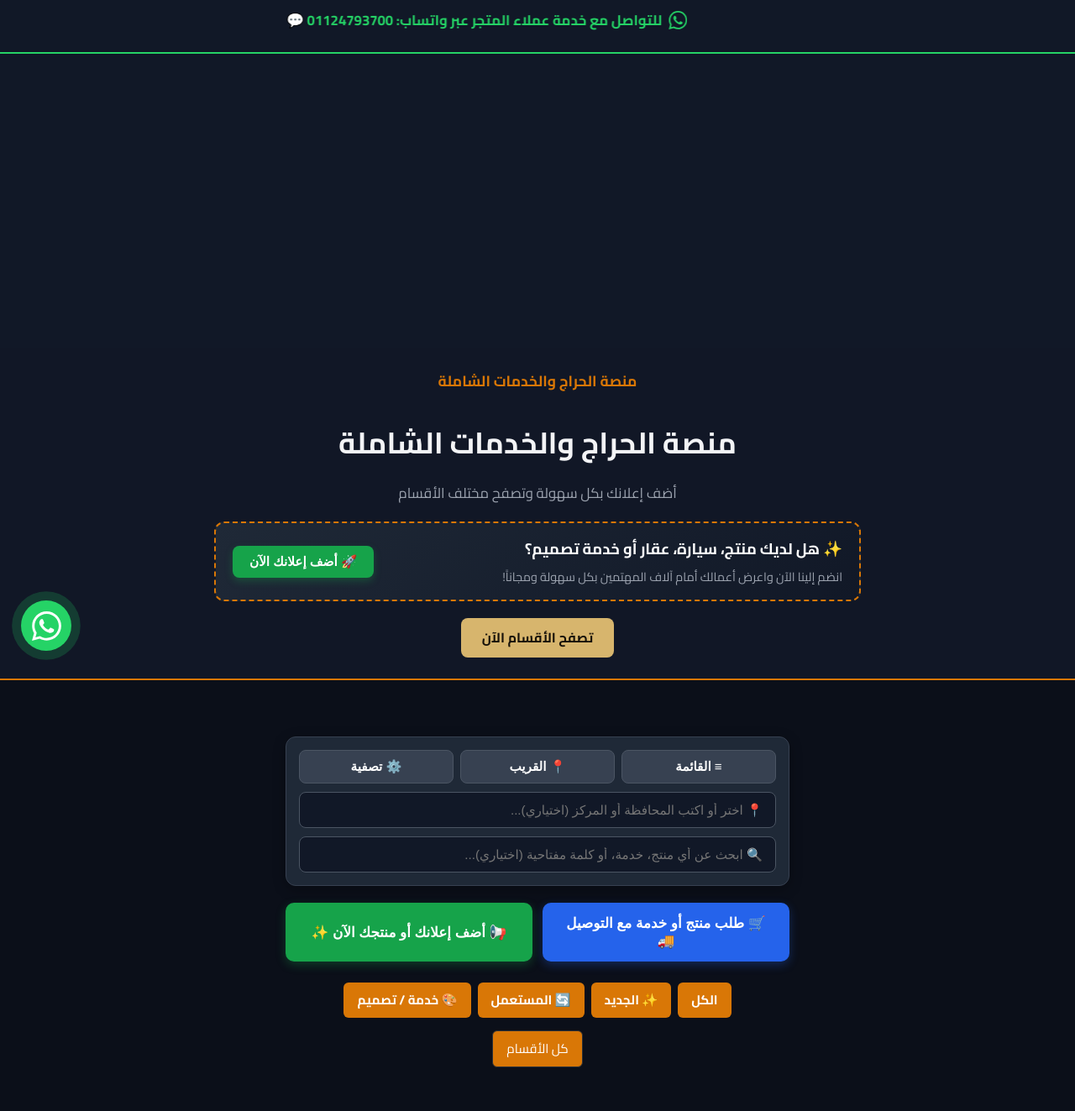
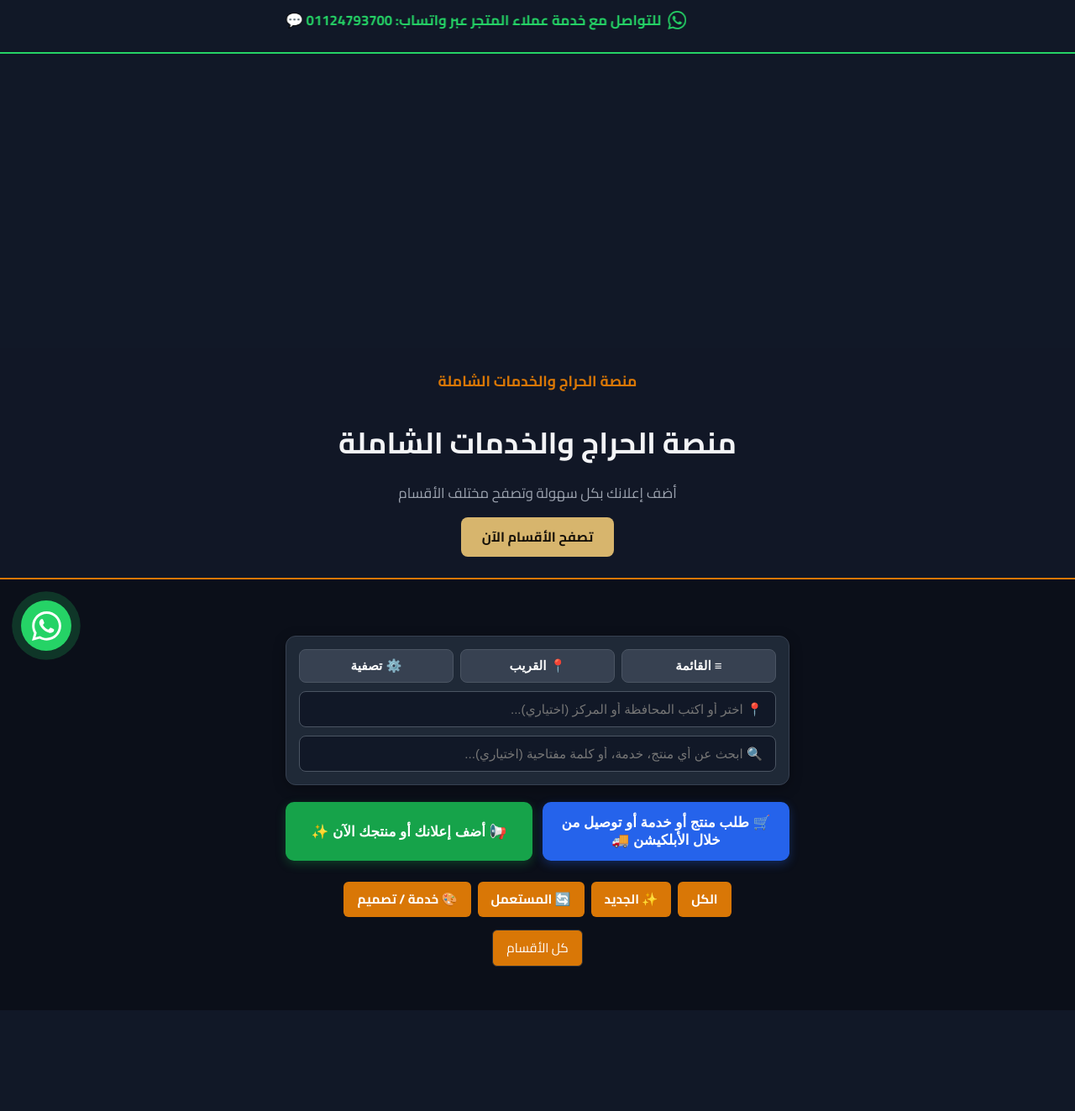
Before and after one commit to hashem153496-prog/ahmed-store, a Flask app: page / in a window 1280 px wide. Shown: the whole page at 84% size. After the commit the page ends 1203 px from the top, so only its background shows below. Run offline with Flask 3, Linux system fonts and the light colour scheme; data that the repository does not hold is empty.

Commit message:
Update index.html

```diff
--- a/templates/index.html
+++ b/templates/index.html
@@ -117,18 +117,6 @@
         <span style="color: {{ config.primary_color }}; font-weight: bold; font-size: 1.1rem; display: block; margin-bottom: 8px;">منصة الحراج والخدمات الشاملة</span>
         <h1 style="font-size: 2.2rem; margin-bottom: 10px; color: {{ config.text_color }};">{{ config.main_title }}</h1>
         <p style="font-size: 1.05rem; color: #9ca3af; margin-bottom: 15px; line-height: 1.6;">{{ config.subtitle }}</p>
-
-        <!-- 🌟 لافتة دعائية احترافية لتحفيز البائعين وعرض المنتجات -->
-        <div style="background: linear-gradient(135deg, #1f2937, #111827); border: 2px dashed {{ config.primary_color }}; padding: 15px 20px; border-radius: 12px; margin: 20px 0; display: flex; align-items: center; justify-content: space-between; flex-wrap: wrap; gap: 12px; text-align: right;">
-            <div style="flex: 1; min-width: 250px;">
-                <h3 style="margin: 0 0 5px 0; color: #fff; font-size: 1.15rem;">✨ هل لديك منتج، سيارة، عقار أو خدمة تصميم؟</h3>
-                <p style="margin: 0; color: #9ca3af; font-size: 0.9rem;">انضم إلينا الآن واعرض أعمالك أمام آلاف المهتمين بكل سهولة ومجاناً!</p>
-            </div>
-            <button onclick="toggleSection('add-ad')" style="background: #16a34a; color: #fff; border: none; padding: 10px 20px; border-radius: 8px; font-weight: bold; cursor: pointer; font-size: 0.95rem; box-shadow: 0 4px 10px rgba(22,163,74,0.3); white-space: nowrap;">
-                🚀 أضف إعلانك الآن
-            </button>
-        </div>
-
         <a class="btn" href="#portfolio" style="padding: 10px 25px; border-radius: 8px; text-decoration: none; font-weight: bold; display: inline-block;">تصفح الأقسام الآن</a>
     </div>
 </section>
@@ -189,7 +177,7 @@
 <!-- أزرار الإجراءات السريعة (طلب المنتج وإضافة إعلان) -->
 <div style="display: flex; gap: 12px; justify-content: center; margin-bottom: 25px; flex-wrap: wrap; max-width: 600px; margin-left: auto; margin-right: auto;">
     <button onclick="toggleSection('order-delivery')" style="flex: 1; min-width: 240px; background: #2563eb; color: #fff; border: none; padding: 14px 20px; border-radius: 10px; font-weight: bold; font-size: 1.05rem; cursor: pointer; display: flex; align-items: center; justify-content: center; gap: 10px; box-shadow: 0 4px 12px rgba(37,99,235,0.3);">
-        🛒 طلب منتج أو خدمة مع التوصيل 🚚
+        🛒 طلب منتج أو خدمة أو توصيل من خلال الأبلكيشن 🚚
     </button>
     <button onclick="toggleSection('add-ad')" style="flex: 1; min-width: 240px; background: #16a34a; color: #fff; border: none; padding: 14px 20px; border-radius: 10px; font-weight: bold; font-size: 1.05rem; cursor: pointer; display: flex; align-items: center; justify-content: center; gap: 10px; box-shadow: 0 4px 12px rgba(22,163,74,0.3);">
         📢 أضف إعلانك أو منتجك الآن ✨
@@ -516,7 +504,7 @@ function validateVideoCount(input) {
 <!-- نموذج طلب منتج -->
 <section id="order-delivery" class="panel request" style="display: none; margin-top: 30px; background: #1f2937; padding: 30px; border-radius: 10px; border: 1px solid #374151;">
 <div>
-    <h2 style="color: {{ config.text_color }};">طلب منتج أو خدمة مع خدمة التوصيل 🚚</h2>
+    <h2 style="color: {{ config.text_color }};">طلب منتج أو خدمة أو توصيل من خلال الأبلكيشن 🚚</h2>
     <p style="color: #9ca3af;">اكتب كود المنتج (مثل AH-1) ليتم جلب تفاصيله تلقائياً، أو اطلبه مباشرة.</p>
 </div>
 <form method="post" action="{{url_for('submit_order')}}">
```
